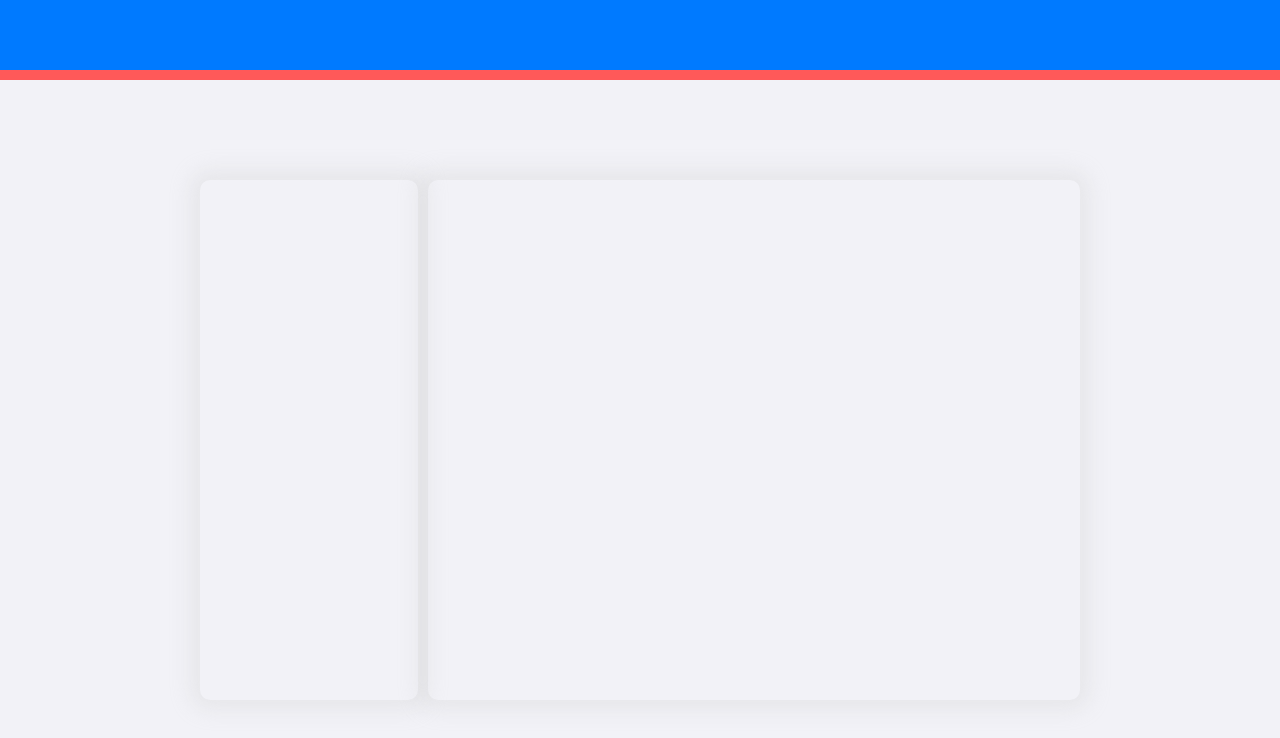
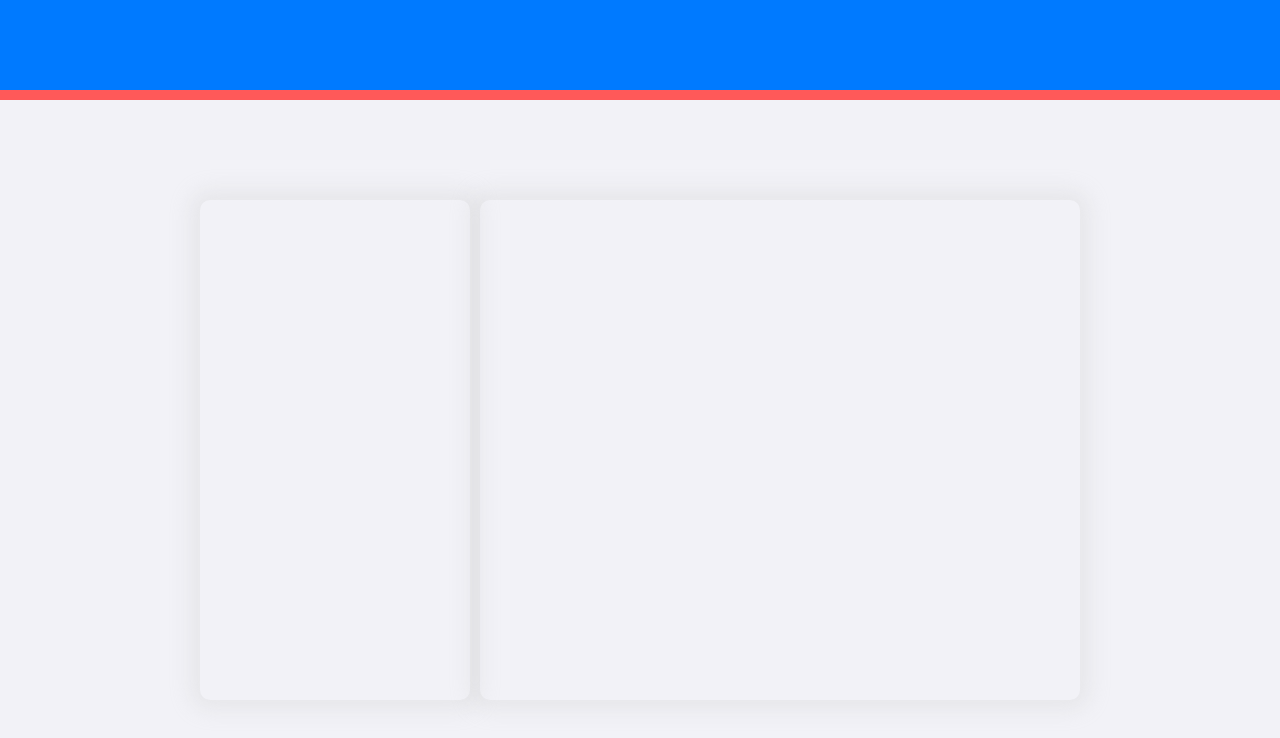
Before and after one commit to FloppyCacti/Todo-list, a website built with webpack: page src/index.html in a window 1280 px wide. Built offline with nearby package versions, Linux system fonts and the light colour scheme.

Commit message:
change sideBar width

```diff
--- a/src/style.css
+++ b/src/style.css
@@ -2,7 +2,7 @@ body{
     height: 100vh;
     margin: 0;
     display: grid;
-    grid-template-rows: 80px auto;
+    grid-template-rows: 100px auto;
     background-color: #f2f2f7;
 }
 
@@ -20,13 +20,14 @@ header{
 }
 
 #sideBar{
-    flex: 1;
+    width: 250px;
     border-radius: 10px;
+    padding: 50px 10px 50px 10px;
     box-shadow: 0px 0px 20px 10px rgba(204, 204, 204, 0.274);
 }
 
 #listContent{
-    flex: 3;
+    flex: auto;
     border-radius: 10px;
     box-shadow: 0px 0px 20px 10px rgba(204, 204, 204, 0.274);
 }
```
